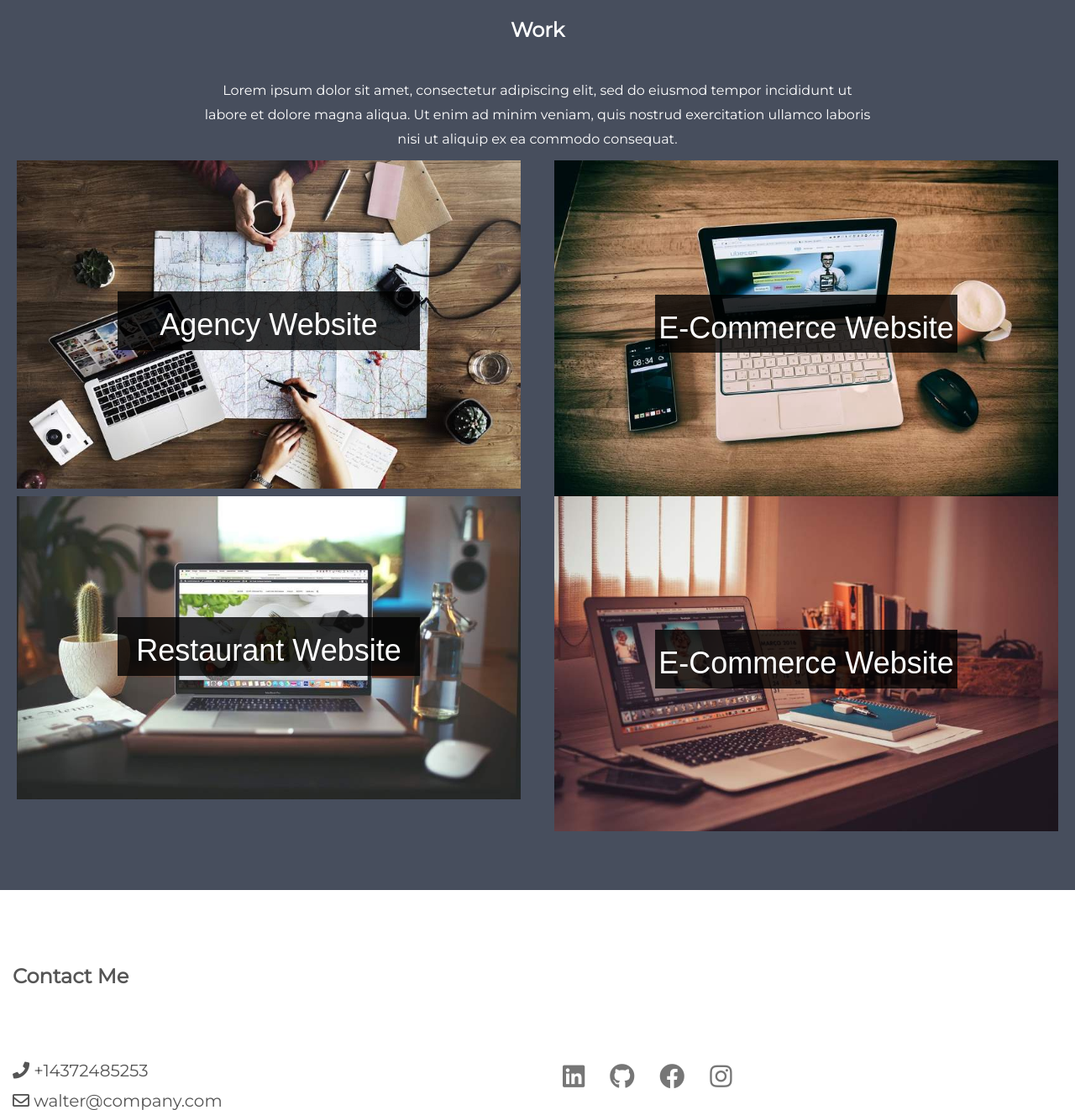
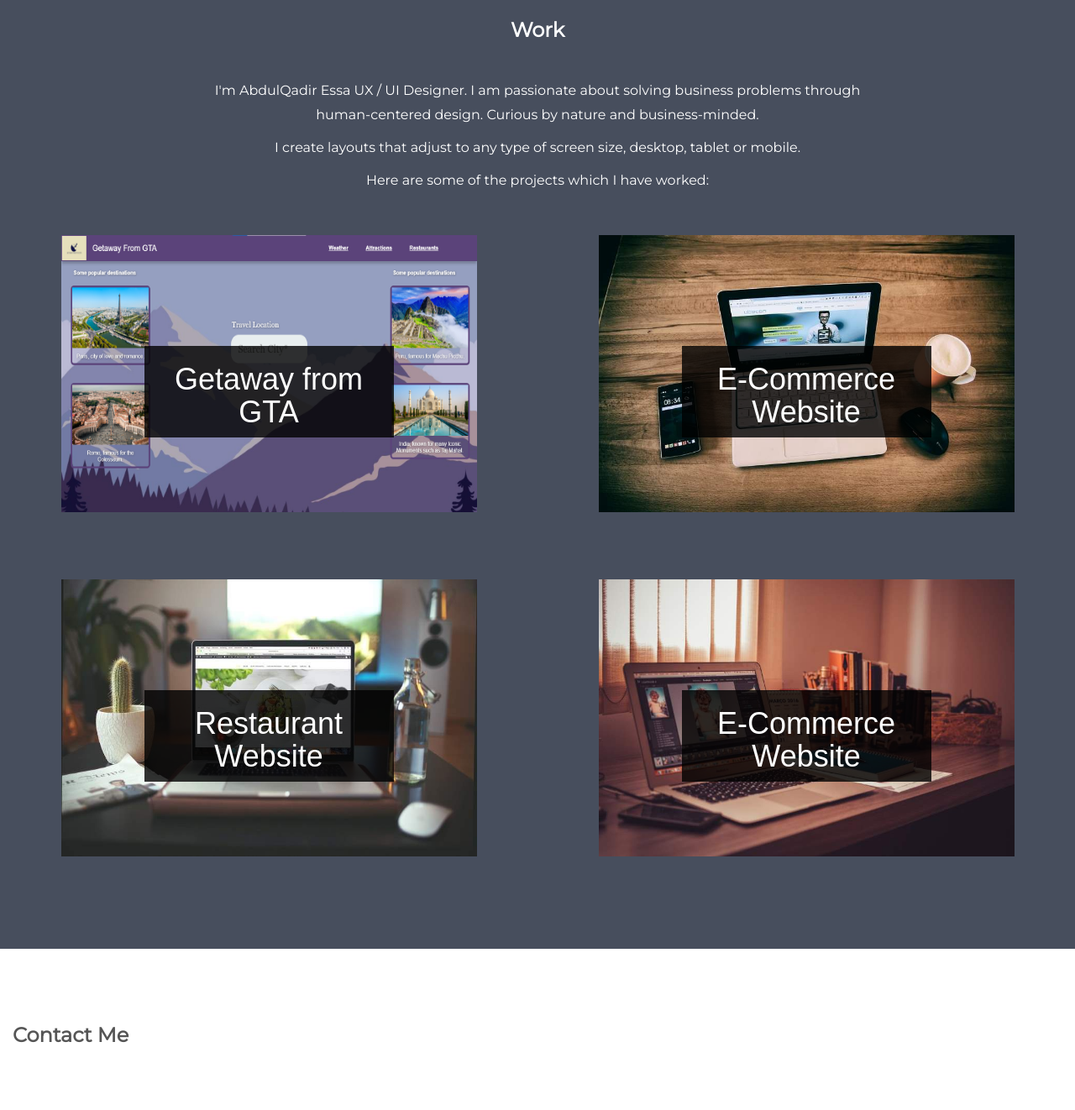
Before and after one commit to AbdulQadir51/Portfolio, a plain HTML site: page index.html in a window 1280 px wide. Shown: the part 810-2132 px from the top of the page at 84% size. Drawn offline with nearby package versions, Linux system fonts and the light colour scheme.

Commit message:
imporvements in UI,fixed issues, linked TeamGTA prject and screenshots added

```diff
--- a/css/main.css
+++ b/css/main.css
@@ -83,7 +83,9 @@ margin-bottom: 50px;
     width: 60%; /* Set the width of the positioned div */
 }
 .box img{
-width: 600px;
+    height: 330px;
+    width: 100%;
+    max-width: 495px;
 }
 
 /* zoom on image*/
@@ -127,3 +129,7 @@ transform: scale(1.1); /* (110% zoom - Note: if the zoom is too large, it will g
     text-decoration: none;
     transition: color .15s ease-in-out,background-color .15s ease-in-out,border-color .15s ease-in-out;
 }
+.project{
+    margin-bottom: 40px;
+    margin-top: 40px;
+}
--- a/index.html
+++ b/index.html
@@ -29,7 +29,7 @@
                         <span class="icon-bar"></span>
                         <span class="icon-bar"></span>
                     </button>
-                    <a class="navbar-brand" href="#">Me</a>
+                    <a class="navbar-brand" href="#about">Me</a>
                 </div>
                 <div class="collapse navbar-collapse" id="myNavbar">
                     <ul class="nav navbar-nav navbar-right">
@@ -56,7 +56,7 @@
         </nav>
         <!-- About Me Container -->
         <!-- container with bg-1 -->
-        <div class="container-fluid bg-1 text-center">
+        <div id="about" class="container-fluid bg-1 text-center">
             <h3 class="title">About Me</h3>
             <!-- Avatar image with bootstrap img-circle class -->
             <img
@@ -85,20 +85,25 @@
         <div id="work" class="container-fluid bg-2 text-center">
             <div class="col-md-8 col-md-offset-2" class="work-content">
                 <h3 class="title">Work</h3>
-                <p>Lorem ipsum dolor sit amet, consectetur adipiscing elit, sed do eiusmod tempor incididunt ut labore et dolore magna aliqua. Ut enim ad minim veniam, quis nostrud exercitation ullamco laboris nisi ut aliquip ex ea commodo consequat.</p>
+                <p>I'm AbdulQadir Essa UX / UI Designer. I am passionate about solving business problems through human-centered design.
+                    Curious by nature and business-minded.</p>
+                    <p>I create layouts that adjust to any type of screen size, desktop, tablet or mobile.</p>
+                    <p>Here are some of the projects which I have worked:</p>
             </div>
             <!-- work Gallery -->
             <div class="row">
-                <div class="col-md-6">
+                <!--Team GTA Project-->
+                <div class="col-md-6 project">
                     <!--  zoom class for zoom effect -->
-                    <div class="box zoom">
-                        <img src="images/project-1.jpg" alt="Photo Agency Website">
+                    <a class="box zoom" target="_blank" href="https://teamgta.github.io/GetawayfromGTA/">
+                        <img src="images/teamgta.png" alt="teamgta">
                         <div class="text">
-                            <h1>Agency Website</h1>
+                            <h1>Getaway from GTA</h1>
                         </div>
-                    </div>
+                    </a>
                 </div>
-                <div class="col-md-6">
+                <!--Projects-->
+                <div class="col-md-6 project">
                     <!--  zoom class for zoom effect -->
                     <div class="box zoom">
                         <img src="images/project-2.jpg" alt="E-Commerce Website">
@@ -107,7 +112,7 @@
                         </div>
                     </div>
                 </div>
-                <div class="col-md-6">
+                <div class="col-md-6 project">
                     <!--  zoom class for zoom effect -->
                     <div class="box zoom">
                         <img src="images/project-3.jpg" alt="Restaurant Website">
@@ -116,7 +121,7 @@
                         </div>
                     </div>
                 </div>
-                <div class="col-md-6">
+                <div class="col-md-6 project">
                     <div class="box zoom">
                         <!--  zoom class for zoom effect -->
                         <img src="images/project-4.jpg" alt="E-Commerce Website">
@@ -139,7 +144,7 @@
                             <i class="fas fa-phone "></i> +14372485253
                         </div>
                         <div>
-                            <i class="far fa-envelope "></i> walter@company.com
+                            <a href="mailto:abdulessa93@gmail.com"><i class="far fa-envelope "></i> abdulessa93@gmail.com</a>
                         </div>
                     </div>
                 </div>
@@ -154,7 +159,8 @@
                                     </a>
                                 </li>
                                 <li class="nav-item">
-                                    <a class="nav-link" href="https://github.com" title="Github">
+                                    <!--Github link-->
+                                    <a class="nav-link" target="_blank" href="https://github.com/AbdulQadir51" title="Github">
                                         <i class="fab fa-github"></i>
                                         <span class="menu-title sr-only">Github</span>
                                     </a>
@@ -185,8 +191,11 @@
                 <a href="#">Abdul Qadir Essa</a>
             </p>
         </footer>
+        <!--Jquery script-->
         <script src="https://ajax.googleapis.com/ajax/libs/jquery/3.5.1/jquery.min.js"></script>
+         <!--Bootstarp script-->
         <script src="https://maxcdn.bootstrapcdn.com/bootstrap/3.4.1/js/bootstrap.min.js"></script>
+         <!--portfolio script-->
         <script src="scripts/main.js"></script>
     </body>
 </html>
```
Also changed, not shown: images/teamgta.png (added), screenshot1.png (added), screenshot2.png (added).
